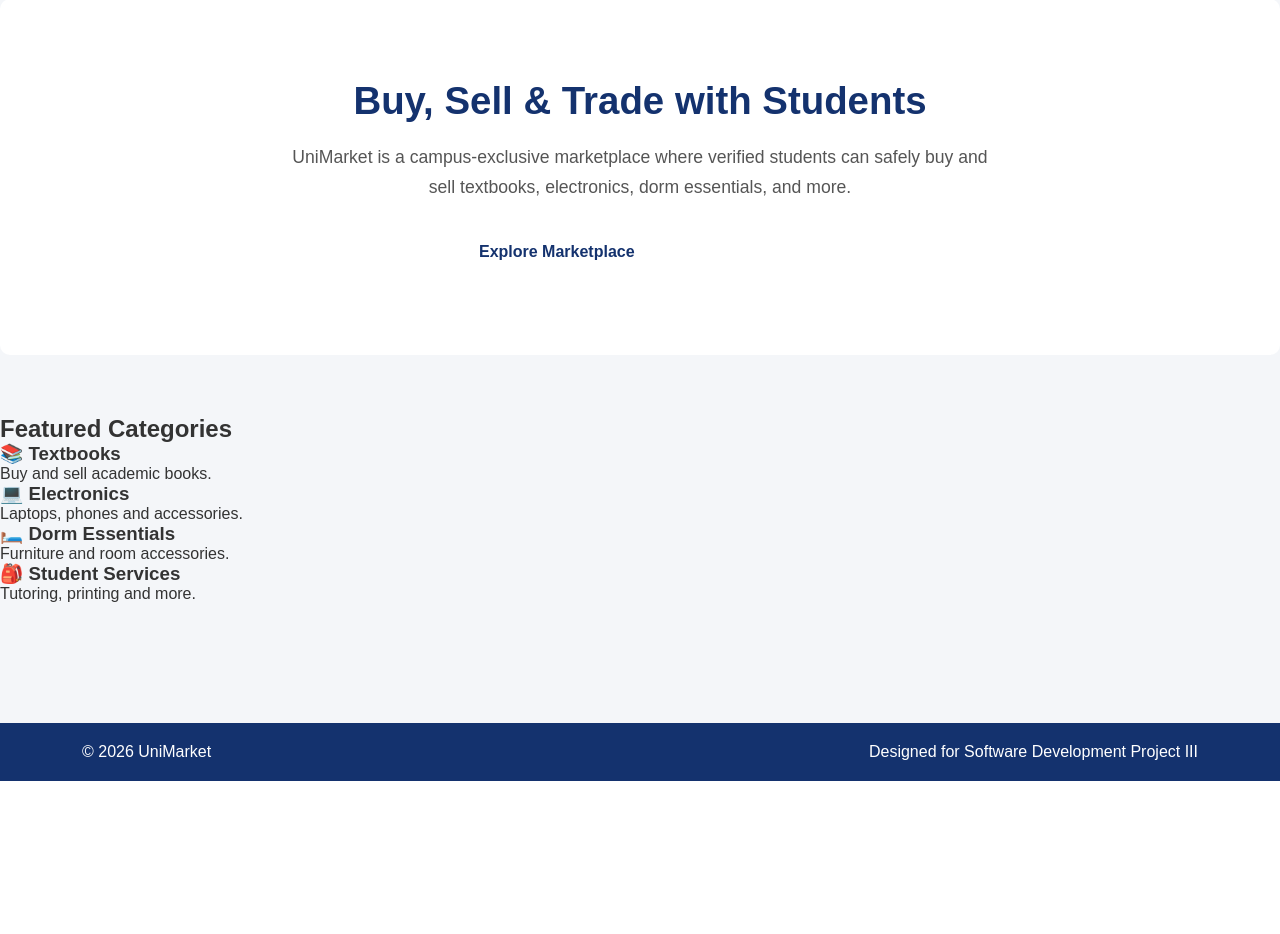
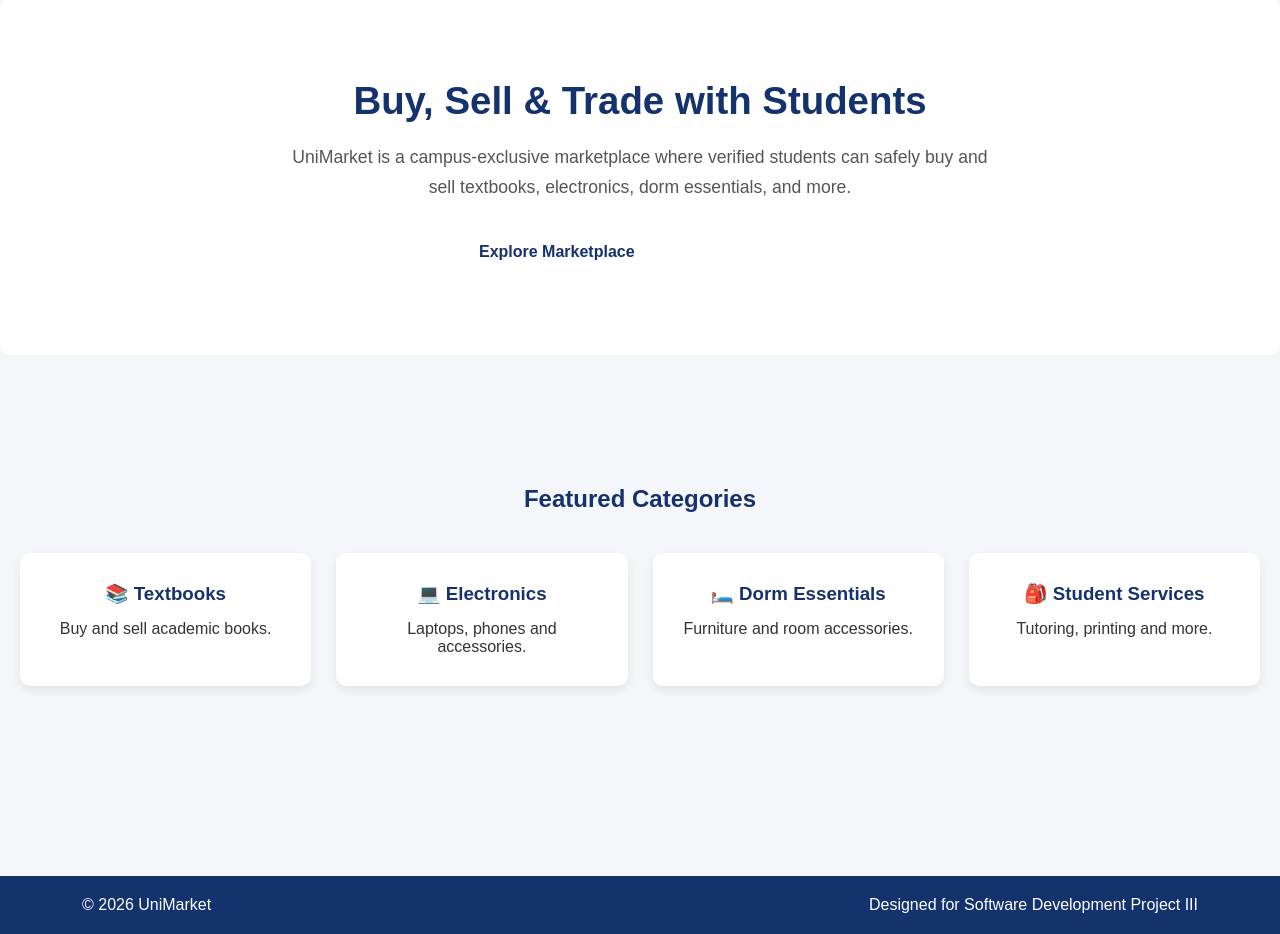
Before and after one commit to titan000001/university-student-marketplace, a PHP site: page /pages/home.html in a window 1280 px wide. Shown: the part 143-1077 px from the top of the page. Before the commit the page ends 924 px from the top, so only its background shows below. Run offline with PHP 8.4, Linux system fonts and the light colour scheme.

Commit message:
Style featured marketplace categories (CSS)

```diff
--- a/frontend/css/styles.css
+++ b/frontend/css/styles.css
@@ -196,3 +196,40 @@ gap:10px;
     gap:15px;
     flex-wrap:wrap;
 }
+
+/* ===========================
+   Featured Categories
+=========================== */
+
+.categories-section{
+    padding:70px 20px;
+    text-align:center;
+}
+
+.categories-section h2{
+    color:#14326e;
+    margin-bottom:40px;
+}
+
+.categories-grid{
+    display:grid;
+    grid-template-columns:repeat(auto-fit,minmax(220px,1fr));
+    gap:25px;
+}
+
+.category-card{
+    background:white;
+    padding:30px;
+    border-radius:10px;
+    box-shadow:0 4px 10px rgba(0,0,0,.08);
+    transition:.3s;
+}
+
+.category-card:hover{
+    transform:translateY(-5px);
+}
+
+.category-card h3{
+    margin-bottom:15px;
+    color:#14326e;
+}
```
